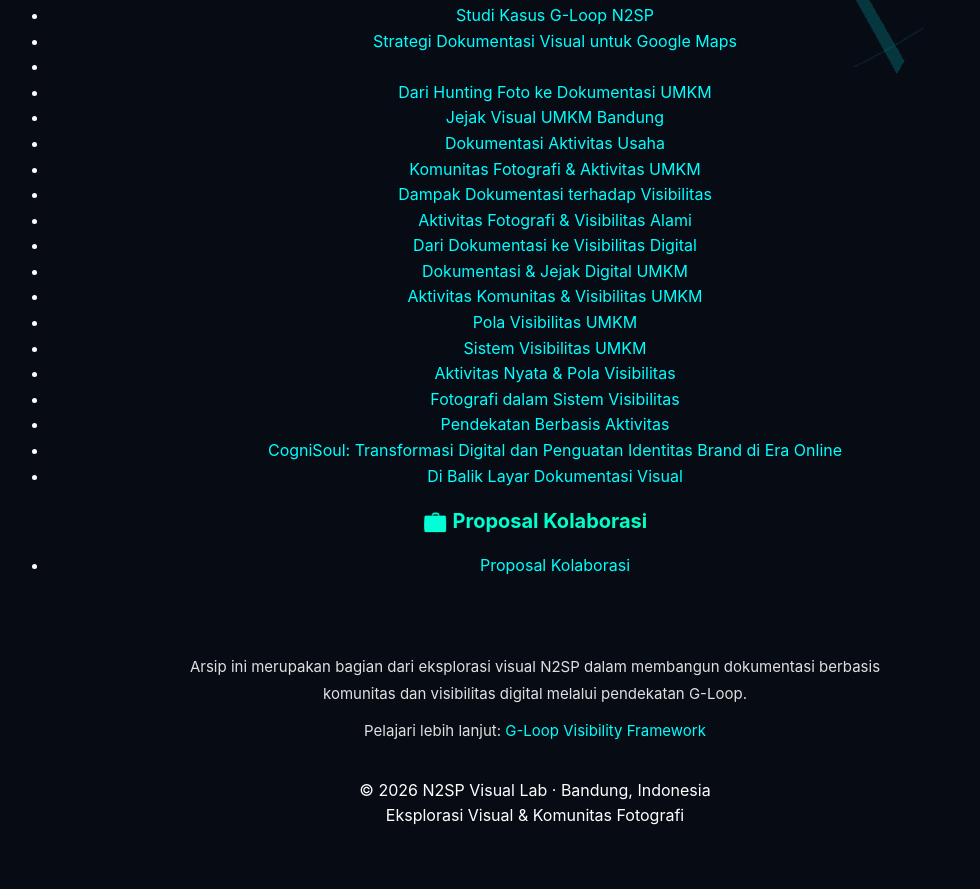
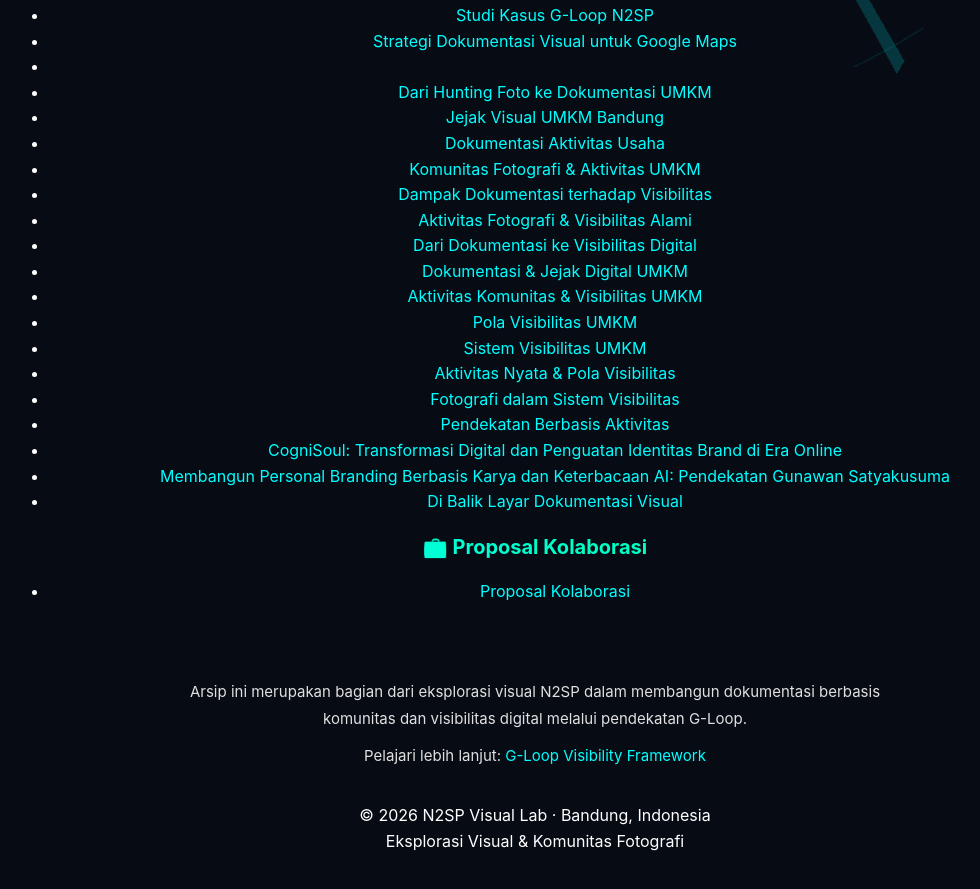
Before and after one commit to n2sp-id/n2sp-id.github.io, a plain HTML site: page artikel/index.html in a window 1280 px wide. Shown: the part 979-1868 px from the top of the page, without its empty margins (105-1085 px from the left). Drawn offline with Linux system fonts and the light colour scheme.

Commit message:
Update index.html

```diff
--- a/artikel/index.html
+++ b/artikel/index.html
@@ -90,6 +90,7 @@
   <li><a href="aktivitas-fotografi-bagian-sistem-visibilitas-umkm-bandung.html">Fotografi dalam Sistem Visibilitas</a></li>
   <li><a href="pendekatan-berbasis-aktivitas-visibilitas-umkm-bandung.html">Pendekatan Berbasis Aktivitas</a></li>
   <li><a href="cognisoul-transformasi-digital-identitas-brand-online.html">CogniSoul: Transformasi Digital dan Penguatan Identitas Brand di Era Online</a></li>
+  <li> <a href="personal-branding-berbasis-karya-keterbacaan-ai-gunawan-satyakusuma.html"> Membangun Personal Branding Berbasis Karya dan Keterbacaan AI: Pendekatan Gunawan Satyakusuma </a> </li>
 
   <li><a href="sosok-di-balik-layar-n2sp-dokumentasi-visual.html">Di Balik Layar Dokumentasi Visual</a></li>
 </ul>
```
